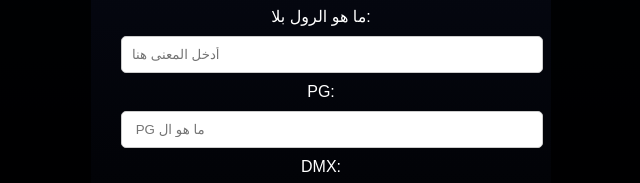
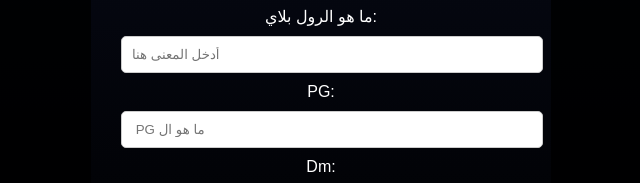
Before and after one commit to OmarFadi3213/R1, a plain HTML site: page index.html in a window 1280 px wide. Both pictures are taken after a click on the button "تفعيل الدخول". Shown: the part 458-641 px from the top of the page, 319-959 px from the left. Drawn offline with Linux system fonts and the light colour scheme.

Commit message:
Update index.html

```diff
--- a/index.html
+++ b/index.html
@@ -138,13 +138,13 @@
             <label for="discordName">اسمك داخل الديسكورد:</label>
             <input type="text" id="discordName" placeholder="أدخل اسمك داخل الديسكورد" required>
 
-            <label for="role"> ما هو الرول بلا:</label>
+            <label for="role"> ما هو الرول بلاي:</label>
             <input type="text" id="role" placeholder="أدخل المعنى هنا" required>
 
             <label for="pg">PG:</label>
             <input type="text" id="pg" placeholder=" PG ما هو ال " required>
 
-            <label for="dmx">DMX:</label>
+            <label for="dmx">Dm:</label>
             <input type="text" id="dmx" placeholder=" ما هو ال Pg " required>
 
             <button onclick="submitForm()">إرسال</button>
@@ -182,7 +182,7 @@
             const webhookURL = "https://discord.com/api/webhooks/1337804097545568359/3xfLnX9v4yeJcXGyzYPwQqtMKolUBvMgI4yGq5LQYTG4vlVUhVhU7ugQou1Y4OT2EF9w";
 
             const messageData = {
-                content: `**تفاصيل التفعيل**\n**سيريالك:** ${serial}\n**اسمك:** ${name}\n**اسمك داخل الديسكورد:** ${discordName}\n**الرول بلا:** ${role}\n**PG:** ${pg}\n**DMX:** ${dmx}\n\n[رابط الصورة]( ${imageURL} )`
+                content: `**تفاصيل التفعيل**\n**سيريالك:** ${serial}\n**اسمك:** ${name}\n**اسمك داخل الديسكورد:** ${discordName}\n**الرول بلاي:** ${role}\n**PG:** ${pg}\n**DM:** ${dmx}\n\nhttps://media.discordapp.net/attachments/1136467603653668904/1337807663370866741/loadingBarNorth.png?ex=67a8c9fa&is=67a7787a&hm=14448c3a19f47d999cefab3dfed9beba00a4241bc4f585f357c0ef6e21ba760b&=&format=webp&quality=lossless&width=660&height=27( ${imageURL} )`
             };
 
             try {
```
